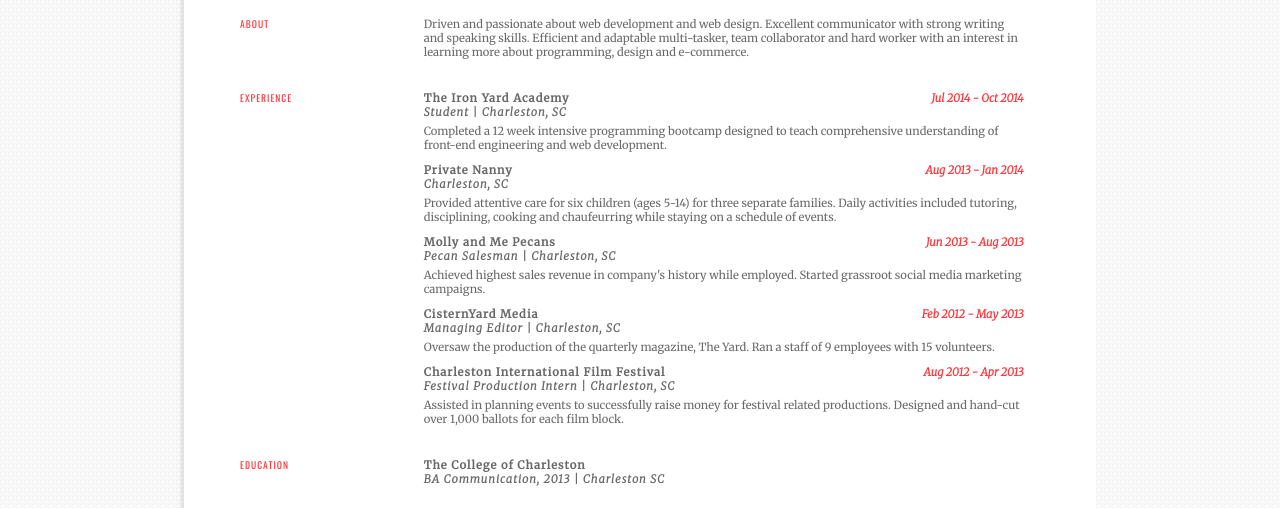
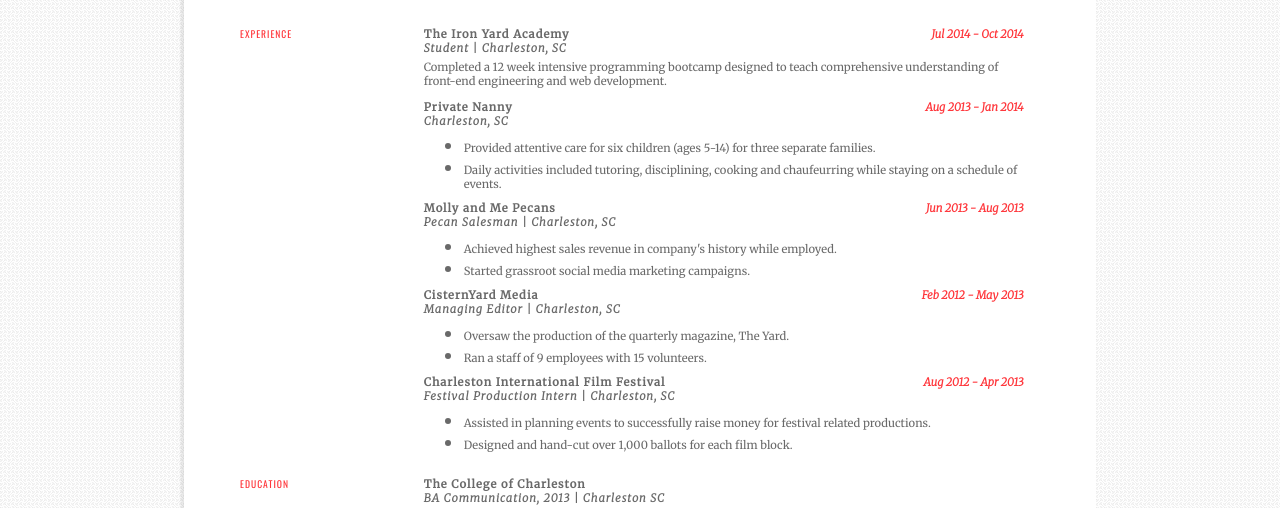
Before and after one commit to lapty/resume, a plain HTML site: page index.html in a window 1280 px wide. Shown: the part 249-757 px from the top of the page. Drawn offline with nearby package versions, Linux system fonts and the light colour scheme.

Commit message:
removed about me section, bulleted list

```diff
--- a/Styles/styles.scss
+++ b/Styles/styles.scss
@@ -24,7 +24,7 @@ body {
 
 header {
     text-align:center;
-    margin-bottom:20px;
+    margin-bottom:30px;
     h1 {
         text-align:right;
         font-family:$sans;
@@ -102,7 +102,7 @@ p {
 
 
 .section {
-    margin-bottom:20px;
+    margin-bottom:15px;
     h3, h4 {
         padding:0px; margin:0px;
         letter-spacing:1px;
@@ -120,6 +120,16 @@ p {
     h4 {
         font-style:italic;
         margin-bottom:5px;
+    }
+
+    ul {
+        margin-top:0px;
+        margin-bottom:10px;
+        li {
+            p {
+                margin-bottom:0px;
+            }
+        }
     }
 }
 
--- a/index.html
+++ b/index.html
@@ -22,13 +22,6 @@
 </header>
 
 <div class="section">
-    <div class="left"><h2 style="vertical-align:top;">ABOUT</h2></div>
-    <div class="right"><p> Driven and passionate about web development and web design. Excellent communicator with strong writing and speaking skills. Efficient and adaptable multi-tasker, team collaborator and hard worker with an interest in learning more about programming, design and e-commerce.</p></div>
-</div>
-
-<!-- <div class="break"></div> -->
-
-<div class="section">
     <div class="left"><h2>EXPERIENCE</h2></div>
     <div class="right">
 
@@ -37,24 +30,35 @@
         <p>Completed a 12 week intensive programming bootcamp designed to teach comprehensive understanding of front-end engineering and web development. </p>
         <h3>Private Nanny <span>Aug 2013 - Jan 2014</span></h3>
         <h4>Charleston, SC</h4>
-        <p>Provided attentive care for six children (ages 5-14) for three separate families. Daily activities included tutoring, disciplining, cooking and chaufeurring while staying on a schedule of events.</p>
+        <ul>
+            <li><p>Provided attentive care for six children (ages 5-14) for three separate families.</p></li>
+            <li><p>Daily activities included tutoring, disciplining, cooking and chaufeurring while staying on a schedule of events.</p></li>
+        </ul>
+
 
         <h3>Molly and Me Pecans <span>Jun 2013 - Aug 2013</span></h3>
         <h4>Pecan Salesman | Charleston, SC</h4>
-        <p>Achieved highest sales revenue in company's history while employed. Started grassroot social media marketing campaigns.</p>
+        <ul>
+            <li><p>Achieved highest sales revenue in company's history while employed.</p></li>
+            <li><p>Started grassroot social media marketing campaigns.</p></li>
+        </ul>
         <h3>CisternYard Media <span>Feb 2012 - May 2013</span></h3>
         <h4>Managing Editor | Charleston, SC</h4>
-        <p>Oversaw the production of the quarterly magazine, The Yard. Ran a staff of 9 employees with 15 volunteers.</p>
+        <ul>
+        <li><p>Oversaw the production of the quarterly magazine, The Yard.</p></li>
+        <li><p>Ran a staff of 9 employees with 15 volunteers.</p></li>
+    </ul>
 
         <h3>Charleston International Film Festival <span>Aug 2012 - Apr 2013</span></h3>
         <h4>Festival Production Intern | Charleston, SC</h4>
-        <p>Assisted in planning events to successfully raise money for festival related productions. Designed and hand-cut over 1,000 ballots for each film block.</p>
+        <ul>
+        <li><p>Assisted in planning events to successfully raise money for festival related productions.</p></li>
+        <li><p>Designed and hand-cut over 1,000 ballots for each film block.</p></li>
+    </ul>
 
     </div>
 
 </div>
-
-<!-- <div class="break"></div> -->
 
 <div class="section">
     <div class="left"><h2>EDUCATION</h2></div>
@@ -72,7 +76,7 @@
         <p>HTML5, CSS3, SASS, JavaScript, jQuery, Angular.js </p>
 
         <h3>Development</h3>
-        <p>CLI, Underscore.js, NPM / Bower, Grunt / Gulp, Yeoman, Bootstrap, Foundation, Responsive development, Heroku, MongoDB, Git / Agile workflow, MAMP, Sequel Pro, Wordpress </p>
+        <p>CLI, Underscore.js, NPM / Bower, Grunt / Gulp, Yeoman, Bootstrap, Foundation, Responsive development, Heroku, MongoDB, Git Workflow, Wordpress </p>
 
         <h3>Non-tech</h3>
         <p>Adobe Creative Suite (Photoshop, InDesign, Bridge, Illustrator), Interpersonal Communication, Public Speaking, Copy Editing, Photography</p>
```
Also changed, not shown: Styles/styles.css, 1 other file.
